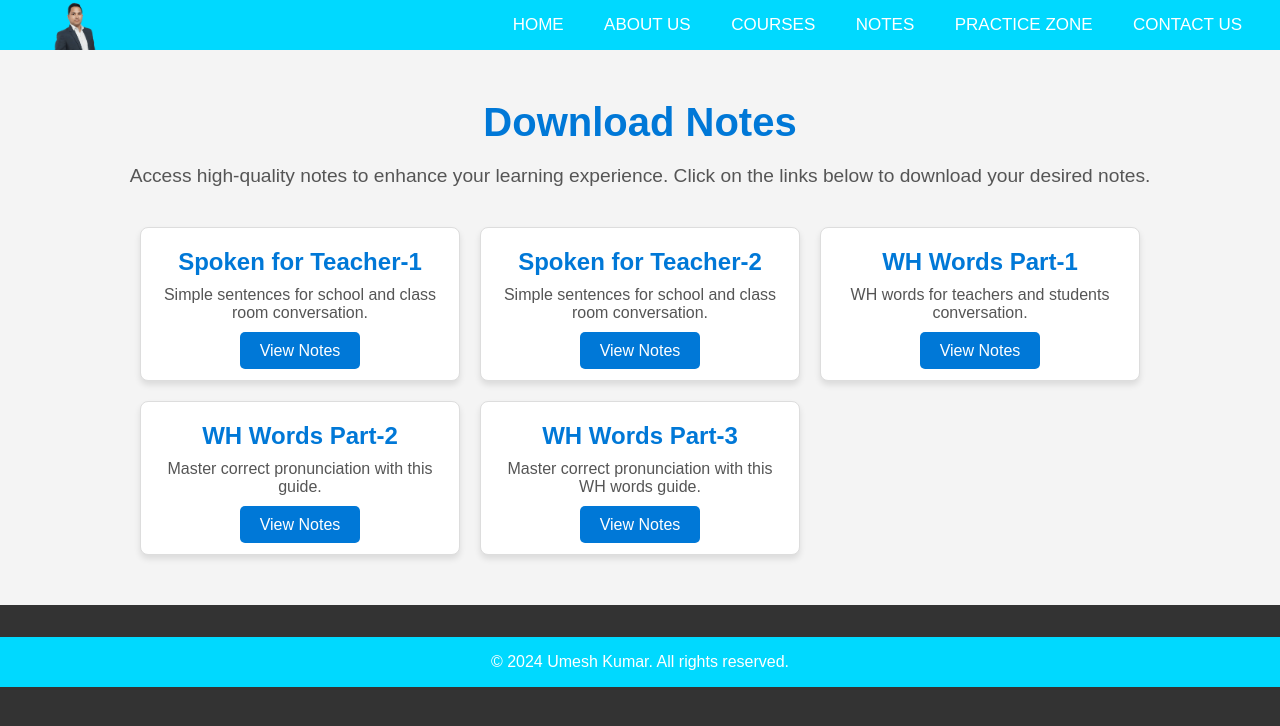
After one commit to Umesh19405/ukb, a PHP site: page /notes.html in a window 1280 px wide. The commit adds this page. Shown: the top 726 px of the page. Run offline with PHP 8.4, Linux system fonts and the light colour scheme.

Commit message:
Add files via upload
two

```diff
--- /dev/null
+++ b/notes.html
@@ -0,0 +1,81 @@
+<!DOCTYPE html>
+<html lang="en" dir="ltr">
+
+<head>
+  <meta charset="utf-8">
+  <title>My Education</title>
+  <meta name="viewport" content="width=device-width, initial-scale=1.0">
+  <link rel="stylesheet" href="style.css">
+  <link rel="stylesheet" href="style2.css">
+  <!-- Font Awesome Link for Icons -->
+  <link rel="stylesheet" href="https://cdnjs.cloudflare.com/ajax/libs/font-awesome/5.15.3/css/all.min.css" />
+</head>
+
+<body>
+  <nav>
+    <!-- Checkbox for toggling menu -->
+    <input type="checkbox" id="check">
+
+    <!-- Menu icon -->
+    <label for="check" class="checkbtn">
+      <i class="fas fa-bars"></i>
+    </label>
+
+    <!-- Site logo -->
+    <label class="logo"> <img src="logo.png" height="50px" width="50"></label>
+
+    <!-- Navigation links -->
+    <ul>
+     <li><a href="index.html">Home</a></li>
+                <li><a href="about.html">About Us</a></li>
+                <li><a href="cources.html">Courses</a></li>
+                <li><a href="notes.html">Notes</a></li>
+                <li><a href="practice.html">Practice Zone</a></li>
+                <li><a href="contact.html">Contact Us</a></li>
+                           </ul>
+  </nav>
+
+   <!-- Notes Section -->
+    <section class="notes">
+        <div class="container">
+            <h1>Download Notes</h1>
+            <p class="intro">Access high-quality notes to enhance your learning experience. Click on the links below to download your desired notes.</p>
+            <div class="notes-grid">
+                <div class="note">
+                    <h2>Spoken for Teacher-1</h2>
+                    <p>Simple sentences for school and class room conversation.</p>
+                    <a href="https://drive.google.com/file/d/1RGyM2F6EVmdspkcNqDPItJm_g_IjZcBN/view?usp=drive_link" class="btn-primary">View Notes</a>
+                </div>
+                <div class="note">
+                    <h2>Spoken for Teacher-2</h2>
+                    <p>Simple sentences for school and class room conversation.</p>
+                    <a href="https://drive.google.com/file/d/1AKbVL-_xfHxfB6XO0QzkeZJ8MnD0YNjA/view?usp=drive_link" class="btn-primary">View Notes</a>
+                </div>
+                <div class="note">
+                    <h2>WH Words Part-1</h2>
+                    <p>WH words for teachers and students conversation.</p>
+                    <a href="https://drive.google.com/file/d/1b8njGbwHaYBmcjV9eo9v869uSCOYxQHy/view?usp=drive_link" class="btn-primary">View Notes</a>
+                </div>
+                <div class="note">
+                    <h2>WH Words Part-2</h2>
+                    <p>Master correct pronunciation with this guide.</p>
+                    <a href="https://drive.google.com/file/d/1bfJlimVp838JW00PSrsepRz-RXl-RYLw/view?usp=drive_link" class="btn-primary">View Notes</a>
+                </div>
+                <div class="note">
+                    <h2>WH Words Part-3</h2>
+                    <p>Master correct pronunciation with this WH words guide.</p>
+                    <a href="https://drive.google.com/file/d/1itaWi3KQRKkpkeyxb3bYJiEoB2l2X-cL/view?usp=drive_link" class="btn-primary">View Notes</a>
+                </div>
+            </div>
+        </div>
+    </section>
+
+    <!-- Footer -->
+    <footer>
+        <p>&copy; 2024 Umesh Kumar. All rights reserved.</p>
+    </footer>
+
+  </section>
+</body>
+
+</html>
--- a/style2.css
+++ b/style2.css
@@ -150,7 +150,7 @@
 /* Notes Section */
 .notes {
     padding: 50px 20px;
-    background-color: #f9f9f9;
+    background-color: #f4f4f4;
 }
 
 .notes h1 {
@@ -167,47 +167,54 @@
     margin-bottom: 40px;
 }
 
-.notes-list {
-    display: flex;
-    justify-content: center;
+.notes-grid {
+    display: grid;
+    grid-template-columns: repeat(auto-fit, minmax(250px, 1fr));
     gap: 20px;
-    flex-wrap: wrap;
+    max-width: 1000px;
+    margin: 0 auto;
 }
 
-.note-category {
+.note {
     background-color: #fff;
     border: 1px solid #ddd;
     border-radius: 8px;
     box-shadow: 0 4px 6px rgba(0, 0, 0, 0.1);
-    width: 300px;
     padding: 20px;
     text-align: center;
 }
 
-.note-category h2 {
-    font-size: 1.8rem;
+.note h2 {
+    font-size: 1.5rem;
     color: #0078D7;
-    margin-bottom: 15px;
+    margin-bottom: 10px;
 }
 
-.note-category ul {
-    list-style: none;
-    padding: 0;
+.note p {
+    font-size: 1rem;
+    color: #555;
+    margin-bottom: 20px;
 }
 
-.note-category ul li {
-    margin: 10px 0;
+.note .btn-primary {
+    background-color: #0078D7;
+    color: #fff;
+    padding: 10px 20px;
+    text-decoration: none;
+    border-radius: 5px;
+    font-size: 1rem;
+    transition: background-color 0.3s ease;
 }
 
-.note-category ul li a {
-    color: #0078D7;
-    font-size: 1rem;
-    text-decoration: none;
-    transition: color 0.3s;
+.note .btn-primary:hover {
+    background-color: #005bb5;
 }
 
-.note-category ul li a:hover {
-    color: #005bb5;
+/* Responsive Design for Notes */
+@media (max-width: 768px) {
+    .notes-grid {
+        grid-template-columns: 1fr;
+    }
 }
 
 /* Responsive Design for Notes */
```
